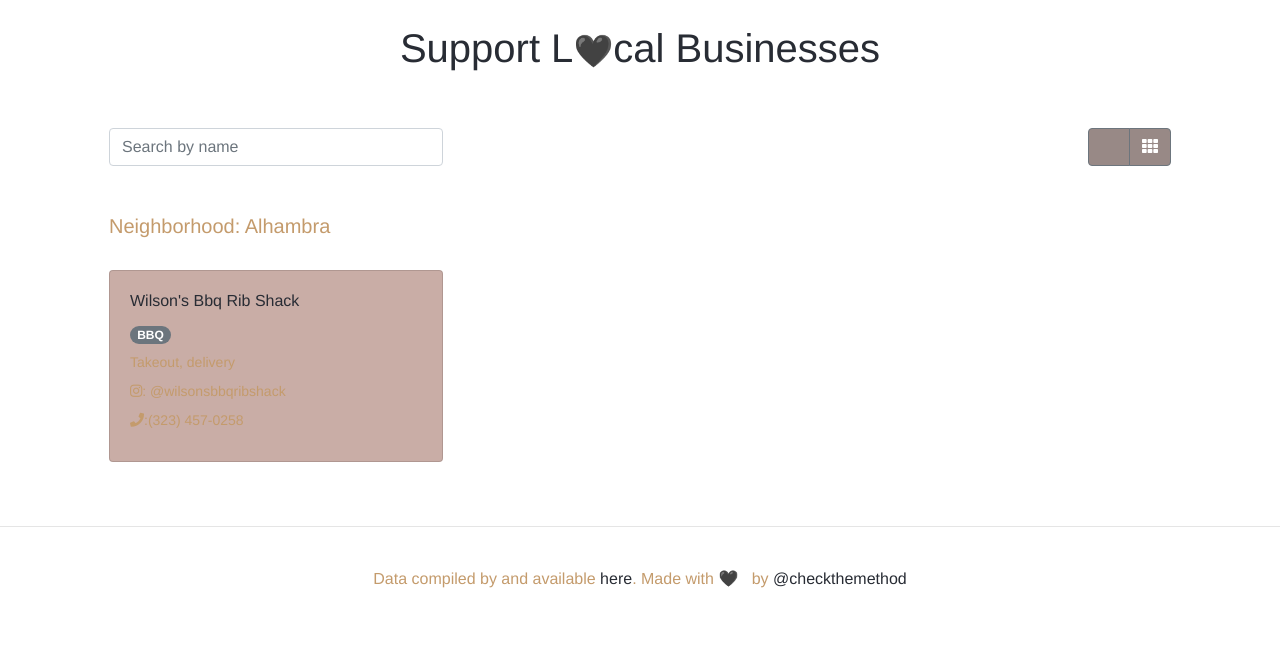
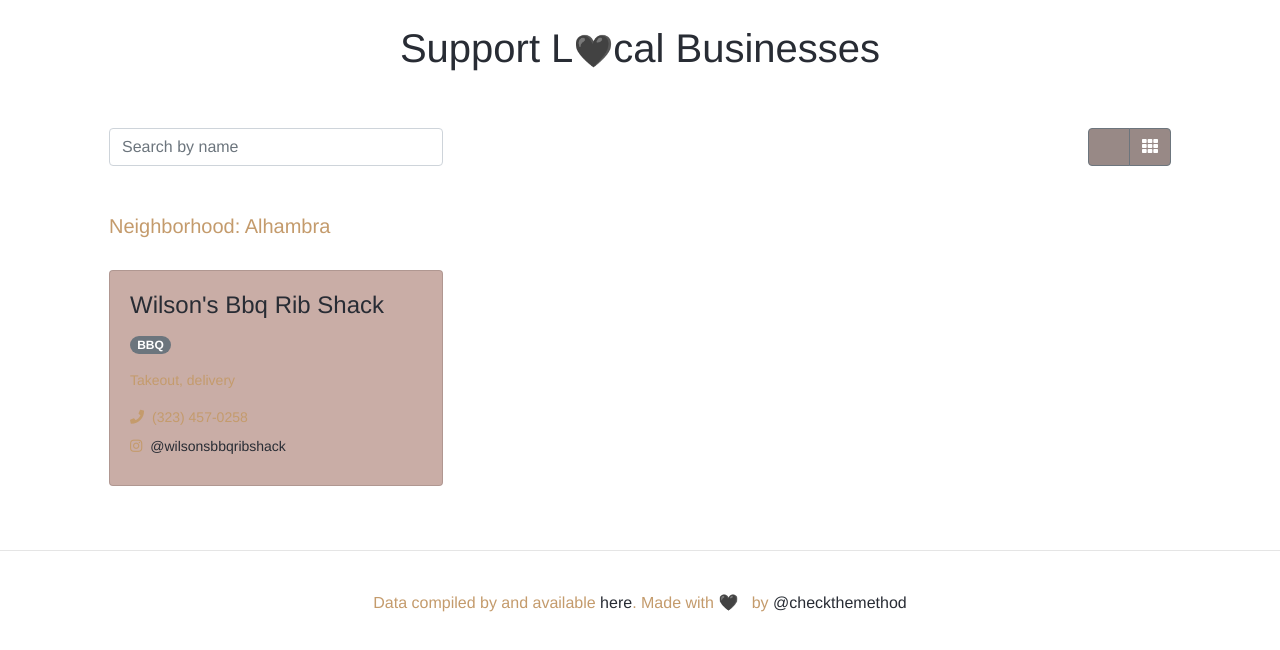
Before and after one commit to checkthemethod/support-local, a React (Create React App) app: page /neighborhood/Alhambra in a window 1280 px wide. Shown: the top 650 px of the page. Built offline with nearby package versions, Linux system fonts and the light colour scheme; a web font is replaced by a local one.

Commit message:
Refactors layout of grid

```diff
--- a/src/components/SubGridView.js
+++ b/src/components/SubGridView.js
@@ -10,7 +10,7 @@ const SubGridView = ({ restaurantItems, searchTerm, currentFilter }) => (
         <div key={i} className="col-md-4 mb-4">
           <div className="card">
             <div className="card-body">
-              <h6 className="card-title">
+              <h4 className="card-title">
                 <a
                   href={`${x.website}`}
                   target="_blank"
@@ -18,31 +18,45 @@ const SubGridView = ({ restaurantItems, searchTerm, currentFilter }) => (
                 >
                   {x.title}
                 </a>
-              </h6>
+              </h4>
 
               {currentFilter !== "neighborhood" ? (
-                <span className="badge badge-pill badge-primary">
+                <span className="badge badge-pill badge-primary mr-2">
                   {x.neighborhood}
                 </span>
+              ) : (
+                <></>
+              )}
+              {x.cuisine === "" || x.cuisine === undefined ? (
+                <></>
               ) : (
                 <span className="badge badge-pill badge-secondary">
                   {x.cuisine}
                 </span>
               )}
 
-              <p>{x.service}</p>
-              {x.instagram === "" || x.instagram === undefined ? (
-                <></>
-              ) : (
+              <p className="pt-2 pb-2">{x.service}</p>
+              <p>
+                {x.phone === "" || x.phone === undefined ? (
+                  <></>
+                ) : (
+                  <span>
+                    <i className="fa fa-phone mr-2"></i>{x.phone}
+                  </span>
+                )}
+                </p>
                 <p>
-                  <i className="fab fa-instagram"></i>: {x.instagram}
-                </p>
-              )}
-              {x.phone === '' ||  x.phone === undefined ? (<></>):(
-              <p>
-                <i className="fa fa-phone"></i>:{x.phone}
-              </p>)}
-
+                {x.instagram === "" || x.instagram === undefined ? (
+                  <></>
+                ) : (
+                  <span>
+                    <i className="fab fa-instagram mr-2"></i>
+                    <a href={`https://instagram.com/${x.instagram.slice(1)}`}>
+                      {x.instagram}
+                    </a>
+                  </span>
+                )}
+              </p>
 
               {/* <p>{x.merch}</p>
               <p>{x.giftcard}</p>
```
